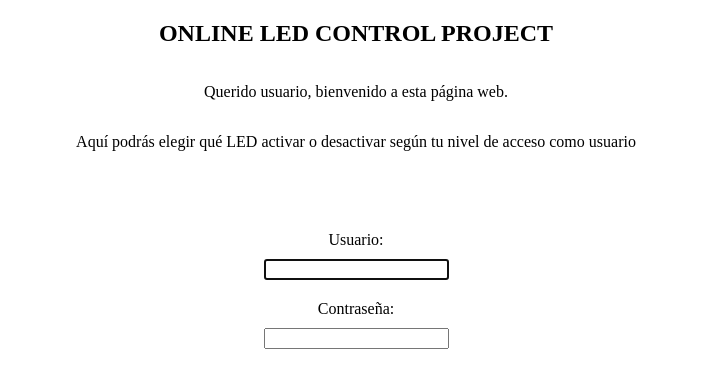
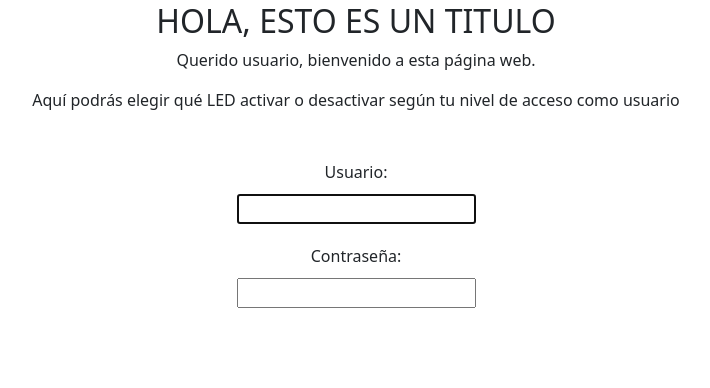
Before and after one commit to TheNoobiestCS/RaspberryProject, a plain HTML site: page index.html in a window 1280 px wide. Shown: the whole page, without its empty margins (284-994 px from the left). Drawn offline with nearby package versions, Linux system fonts and the light colour scheme.

Commit message:
Update index.html

```diff
--- a/index.html
+++ b/index.html
@@ -3,6 +3,7 @@
 <html lang="es">
 
 <head>
+    <link href="https://cdn.jsdelivr.net/npm/bootstrap@5.3.2/dist/css/bootstrap.min.css" rel="stylesheet" integrity="sha384-T3c6CoIi6uLrA9TneNEoa7RxnatzjcDSCmG1MXxSR1GAsXEV/Dwwykc2MPK8M2HN" crossorigin="anonymous">
     <meta name="viewport" content="initial-scale=1, width=device-width">
     <title>
         HOLA
@@ -29,8 +30,10 @@
     </style>
 </head>
 <body>
+    <script src="https://cdn.jsdelivr.net/npm/bootstrap@5.3.2/dist/js/bootstrap.bundle.min.js" integrity="sha384-C6RzsynM9kWDrMNeT87bh95OGNyZPhcTNXj1NW7RuBCsyN/o0jlpcV8Qyq46cDfL" crossorigin="anonymous"></script>
+
     <h2>
-        ONLINE LED CONTROL PROJECT
+        HOLA, ESTO ES UN TITULO
     </h2>
     <p>
         Querido usuario, bienvenido a esta página web.
```
